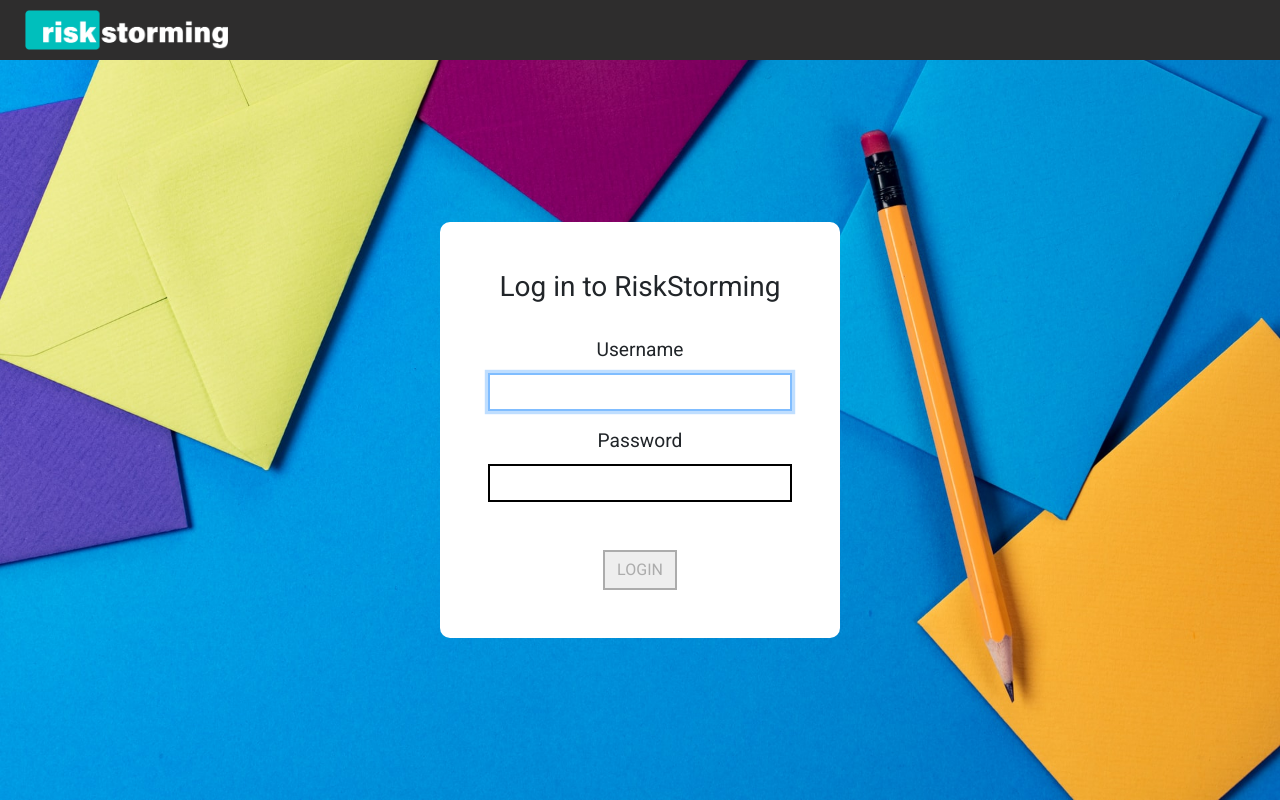
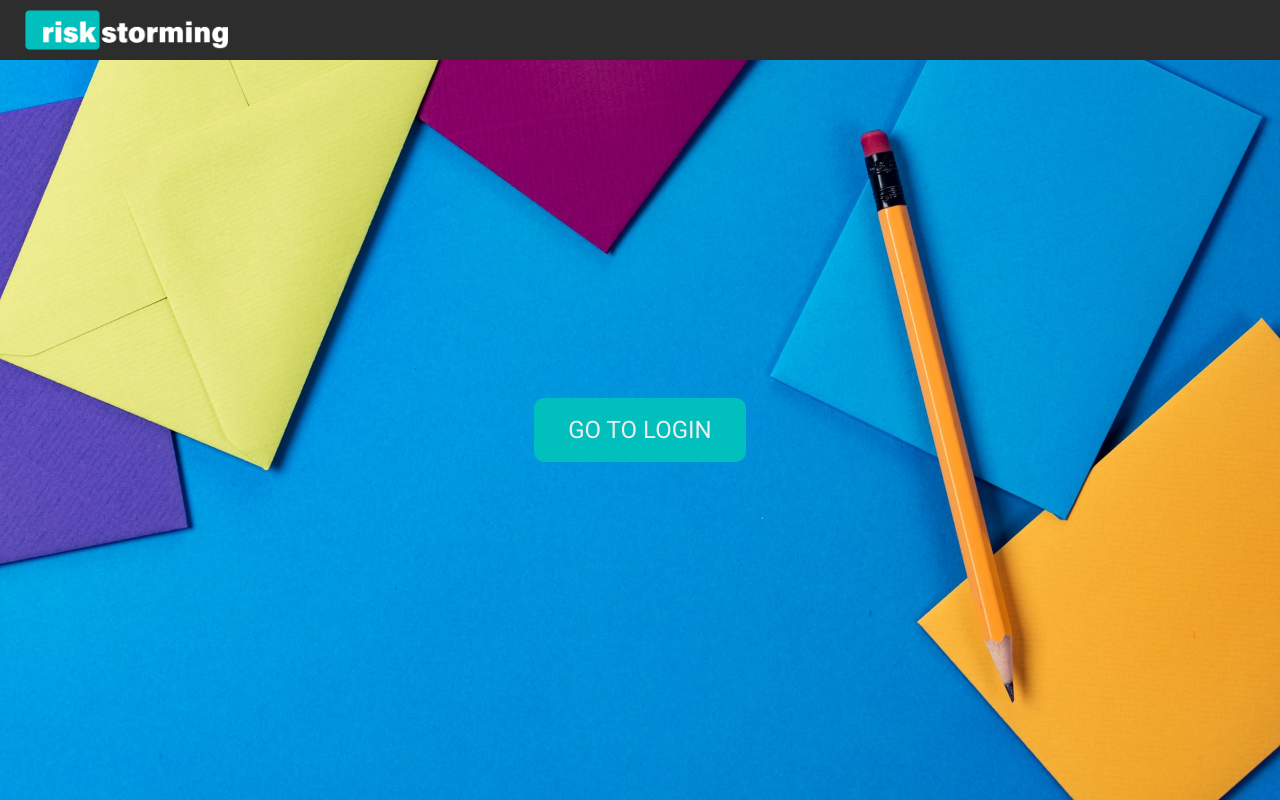
Before and after one commit to mag78N/risk_storming_old, a React (Create React App) app in the folder risk-storming-app/: page / in a window 1280 px wide. Built offline with nearby package versions, Linux system fonts and the light colour scheme; what @react-pdf/renderer would draw is missing.

Commit message:
added private route auth set to false

```diff
--- a/risk-storming-app/src/components/app/App.js
+++ b/risk-storming-app/src/components/app/App.js
@@ -2,7 +2,14 @@ import React from 'react';
 import 'bootstrap/dist/css/bootstrap.min.css';
 import './App.css';
 import '../custom-bootstrap.css';
-import { BrowserRouter as Router, Switch, Route } from 'react-router-dom';
+import {
+  BrowserRouter as Router,
+  Switch,
+  Route,
+  Redirect,
+} from 'react-router-dom';
+import PrivateRoute from '../private-route/PrivateRoute';
+import LandingPage from '../pages/landing-page/LandingPage'
 import MainPage from '../pages/main-page';
 import Login from '../login/Login';
 import CardsViewer from '../pages/cards-viewer/CardsViewer';
@@ -12,12 +19,35 @@ import FaseTwoPdf from '../pages/fase-2/pdf/FaseTwoPdf';
 import FaseThreePage from '../pages/fase-3/fase3';
 import FaseThreePdf from '../pages/fase-3/pdf/FaseThreePdf';
 import NotFoundPage from '../pages/404/404';
+/* const fakeAuth = {
+  isAuthenticated: false,
+  authenticate(cb) {
+    this.isAuthenticated = true;
+    setTimeout(cb, 100);
+  },
+  signout(cb) {
+    this.isAuthenticated = false;
+    setTimeout(cb, 100);
+  },
+}; */
+const fakeAuth = {
+  signedIn: false,
+};
 
+const RequireAuth = ({ children }) => {
+  if (!fakeAuth.signedIn) {
+    return <Redirect to='/login' />;
+  }
+  return children;
+};
 const App = () => (
+
   <Router>
     <>
       <Switch>
-        <Route exact path='/' component={Login} />
+        <Route exact path='/' component={LandingPage} />
+        <Route exact path='/login' component={Login} />
+        <RequireAuth>
           <Route exact path='/mainpage' component={MainPage} />
           <Route exact path='/CardsViewer' component={CardsViewer} />
           <Route exact path='/fase1' component={FaseOnePage} />
@@ -26,6 +56,7 @@ const App = () => (
           <Route exact path='/fase3' component={FaseThreePage} />
           <Route exact path='/fase3Pdf' component={FaseThreePdf} />
           <Route exact path='/404' component={NotFoundPage} />
+        </RequireAuth>
       </Switch>
     </>
   </Router>
--- /dev/null
+++ b/risk-storming-app/src/components/pages/landing-page/LandingPage.css
@@ -0,0 +1,53 @@
+.mainPageContainer {
+  width: 100vw;
+  height: 100vh;
+  display: flex;
+  flex-direction: column;
+  align-items: center;
+  margin-bottom: -60px; /* footer's height */
+}
+
+.mainPageJumbotron {
+  width: 100%;
+  max-width: 100%;
+  height: calc(100vh - 60px); /* top navbar height */
+  display: flex;
+  flex-direction: column;
+  align-items: center;
+  justify-content: center;
+  background-size: cover;
+  background-repeat: no-repeat;
+  background-position: center bottom;
+}
+.mainPageButtonContainer {
+  border-radius: 10px;
+  padding: 3rem;
+  /* background-color: rgb(46, 45, 45, 0.8); */
+  background-color: #fff;
+  display: flex;
+  flex-direction: column;
+  align-items: center;
+  justify-content: center;
+}
+.mainPageButton{
+  background-color: #00bfbc;
+  border: 2px solid #00bfbc;
+  border-radius: 10px;
+  text-transform: uppercase;
+  font-size: 1.5rem;
+  padding: 0.75rem 2rem;
+  color: #eee;
+}
+.mainPageButton:hover{
+  background-color: #000;
+  border: 2px solid #000;
+}
+.topButtonRow{
+  display: flex;
+  justify-content: space-between;
+  align-items: center;
+  margin-bottom: 2rem;
+}
+.clearDataButton {
+ margin-left: 1rem;
+}
--- /dev/null
+++ b/risk-storming-app/src/components/pages/landing-page/LandingPage.js
@@ -0,0 +1,31 @@
+import React from 'react';
+import './LandingPage.css';
+import { useHistory } from 'react-router-dom';
+import Button from 'react-bootstrap/Button';
+import TopNavbar from '../../TopNavbar/TopNavbar';
+import { Link } from 'react-router-dom';
+import bg from '../../../assets/images/bg.jpg';
+
+const MainPage = () => {
+  const bgImgStyle = {
+    backgroundImage: `url(${bg})`,
+  };
+
+
+  return (
+    <>
+      <div className='mainPageContainer'>
+        <TopNavbar faseNum='' />
+        <div className='mainPageJumbotron' style={bgImgStyle}>
+          <Link to='/fase1'>
+            <Button variant='outline-dark' className='mainPageButton'>
+              Go to Login
+            </Button>
+          </Link>
+        </div>
+      </div>
+    </>
+  );
+};
+
+export default MainPage;
--- /dev/null
+++ b/risk-storming-app/src/components/private-route/PrivateRoute.js
@@ -0,0 +1,17 @@
+import { Redirect } from 'react-router-dom';
+import React from 'react';
+
+const fakeAuth = {
+  isUserAuthenticated: false,
+};
+ /* const validateForm = () => {
+   return username.length === 'risk' && password.length === 'storm';
+ } */
+const PrivateRoute = ({ children }) => {
+  if (!fakeAuth.isUserAuthenticated) {
+    return <Redirect to='/login' />
+  }
+  return children;
+}
+
+export default PrivateRoute;
```
Lines whose indentation alone changed are shown as unchanged.
